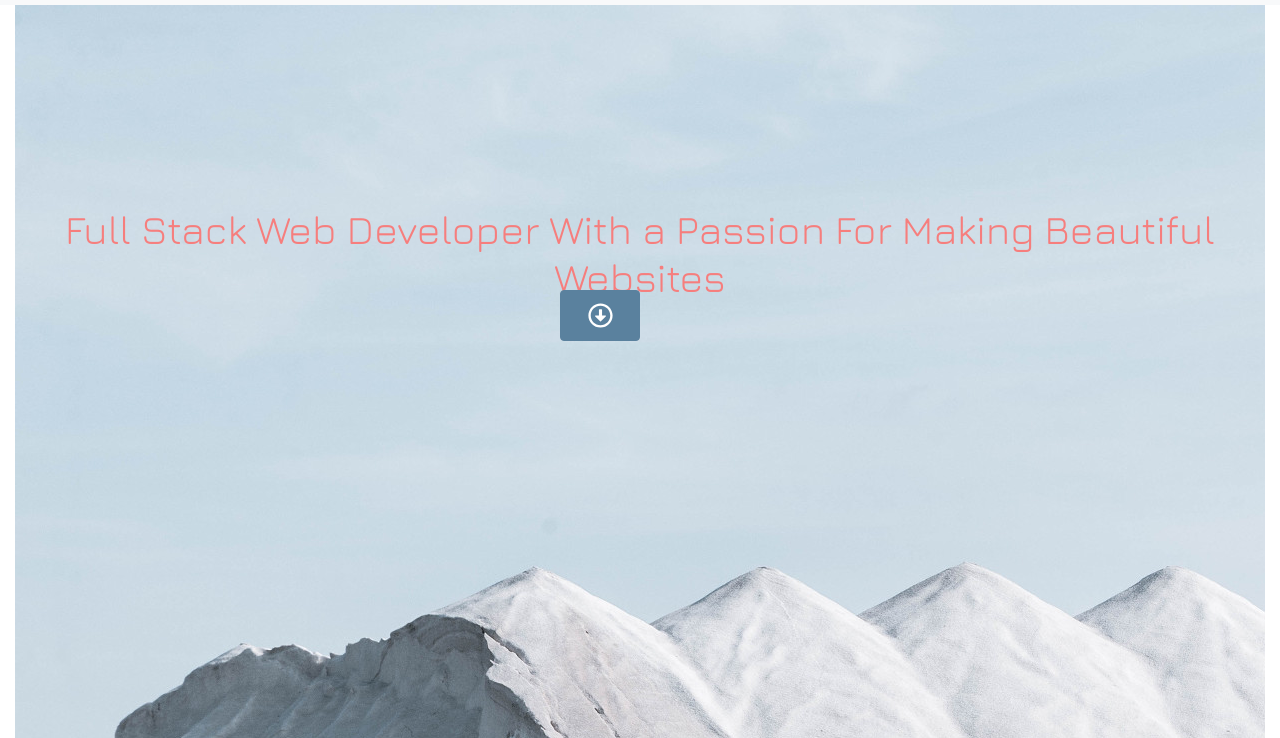
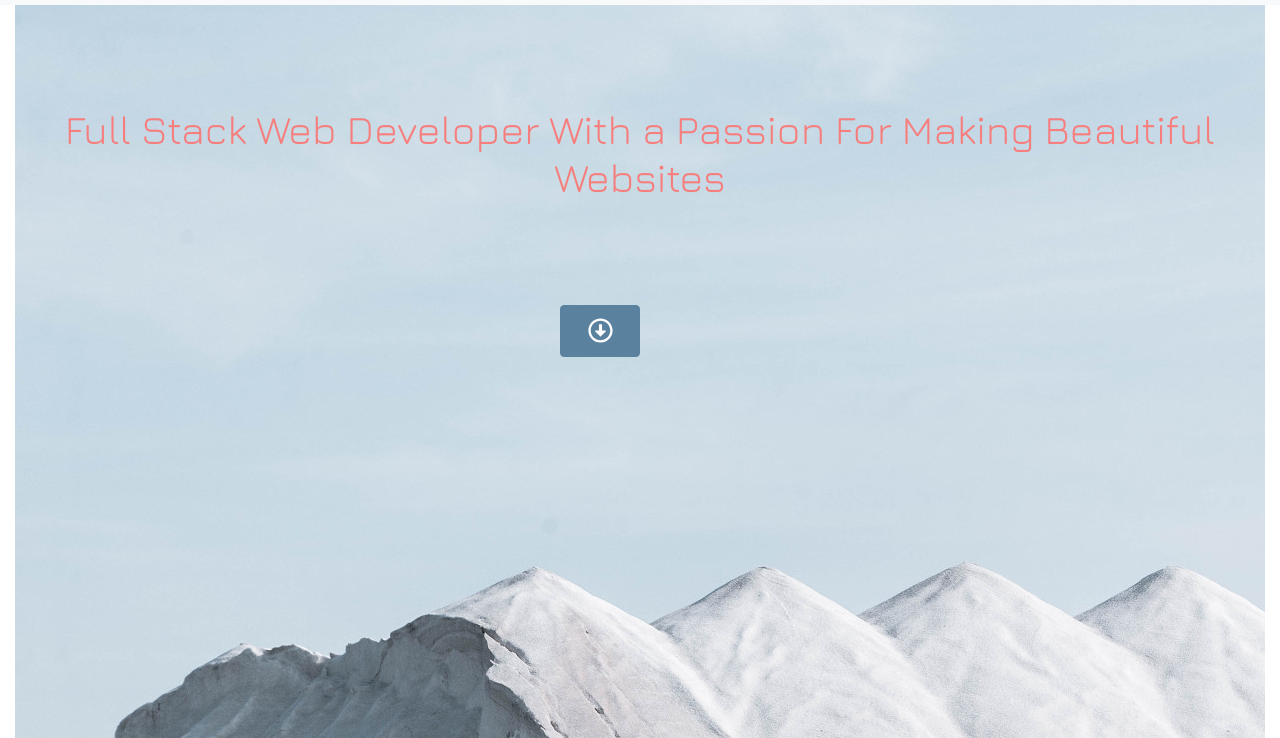
Before and after one commit to dmoss215/portfolio-website, a website: page public/index.html in a window 1280 px wide. Shown: the part 81-819 px from the top of the page. Drawn offline with nearby package versions, Linux system fonts and the light colour scheme.

Commit message:
style changes

```diff
--- a/public/css/style.css
+++ b/public/css/style.css
@@ -5,25 +5,26 @@ h2 {
 
 .header-section {
     position: relative;
+    align-content: center;
     font-family: 'Jura', sans-serif;
     width: 100%;
     height: calc(100vh - 5vw);
     background-image: url(../images/mountains2.jpg);
-    text-align: center;
-    padding-top: 200px;
     color: #f67e7d;
 }
 
-/* .header-text {
+.header-text {
+  width: 100%;
+  text-align: center;
   position: absolute;
-  top: 200px;
-} */
+  align-content: center;
+  top: 100px;
+}
 
 .down-arrow {
   position: absolute;
-  /* margin-top: 100px; */
-  bottom: 400px;
   right: 50%;
+  top: 200px;
 }
 
 .arrow-btn {
--- a/public/index.html
+++ b/public/index.html
@@ -47,7 +47,7 @@
     <div class="container-fluid">
         <div class="header-section">
             <div class="header-text">
-                <h1>Full Stack Web Developer With a Passion For Making Beautiful Websites</h1>
+                <h1 class="main-header-text">Full Stack Web Developer With a Passion For Making Beautiful Websites</h1>
                 <div class="down-arrow">
                     <button type="button" class="btn btn-primary arrow-btn">
                         <i class="far fa-arrow-alt-circle-down arrow"></button></i>
```
